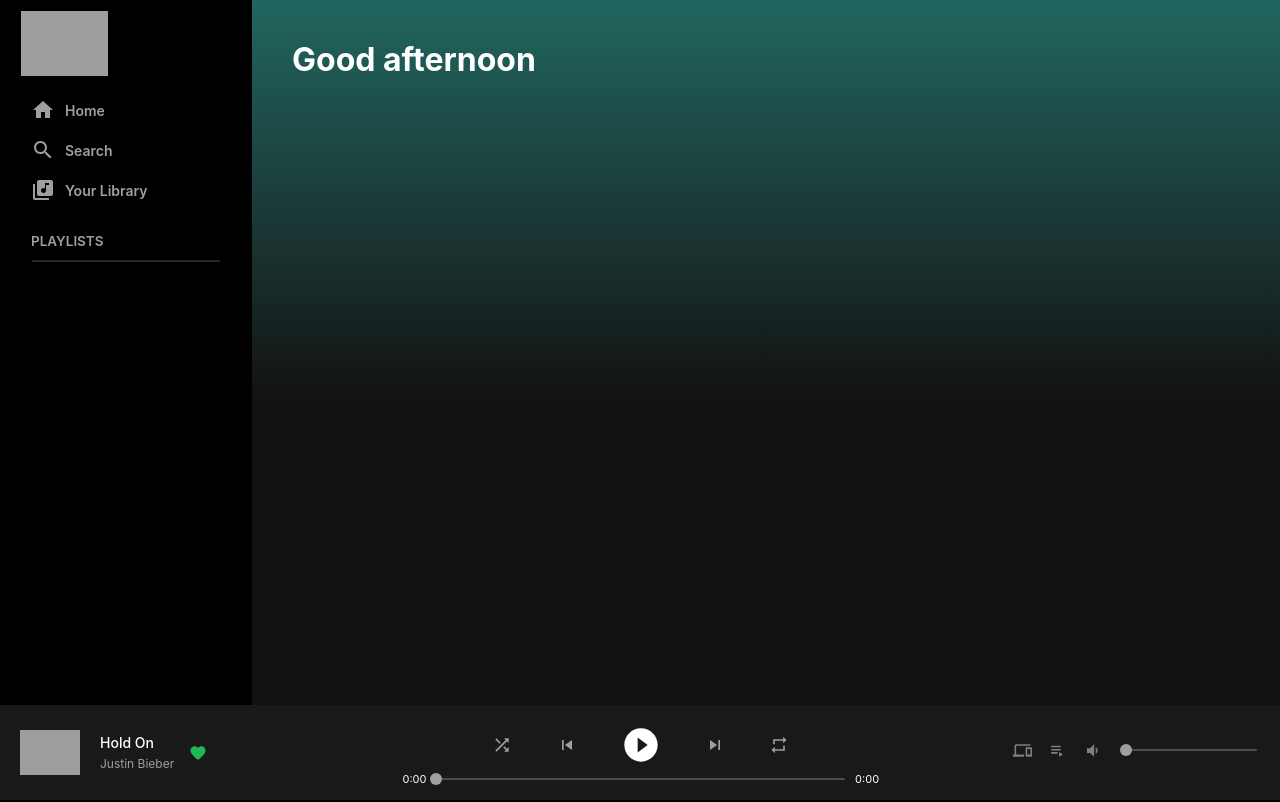
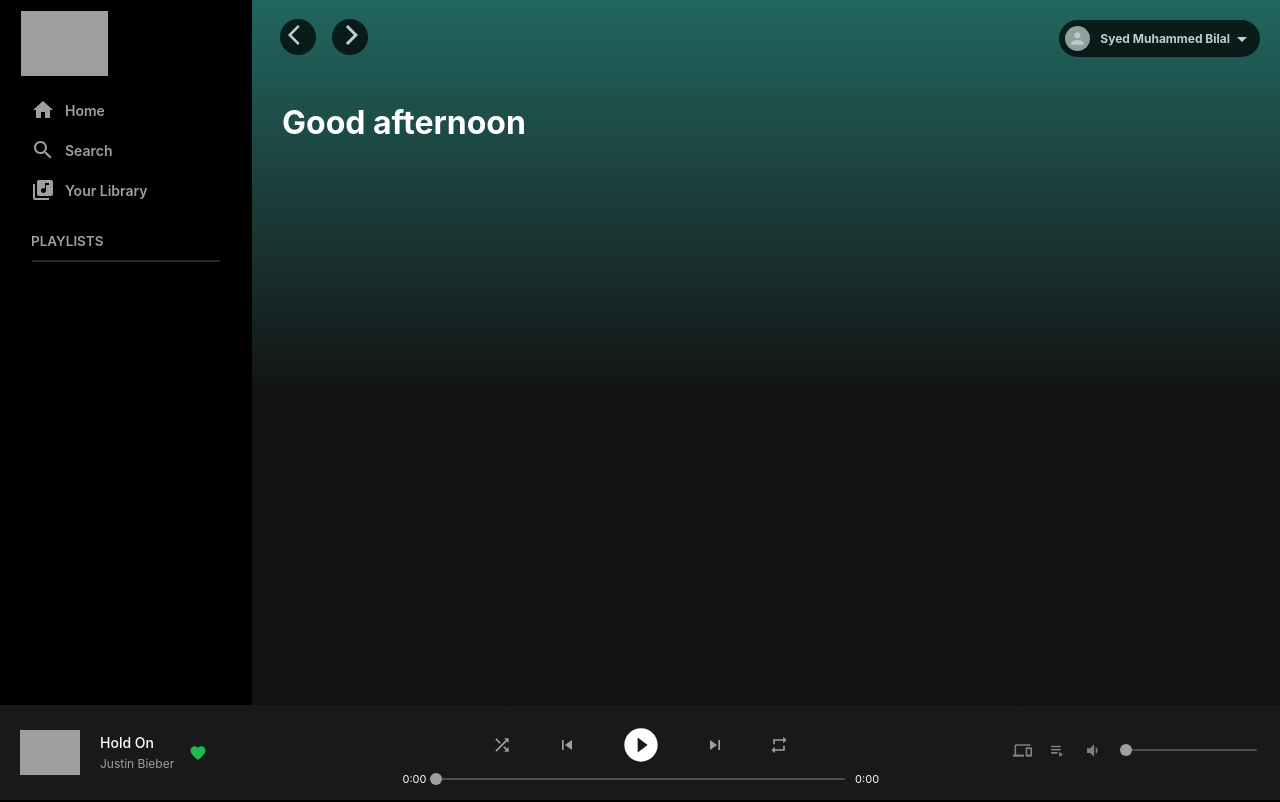
Before and after one commit to SyedMuhammedBilal/Spotify-Clone, a React (Create React App) app: page / in a window 1280 px wide. Built offline with nearby package versions, Linux system fonts and the light colour scheme; grey boxes are pictures that could not be loaded; what spotify-web-api-js would draw is missing.

Commit message:
new functionalities

```diff
--- a/src/components/Index/Player.jsx
+++ b/src/components/Index/Player.jsx
@@ -9,7 +9,7 @@ const Player = ({ spotify }) => {
         <div className="player">
             <div className="player__body">
                 <Sidebar />
-                <Body />
+                <Body spotify={spotify} />
             </div>
             <Footer />
         </div>
--- a/src/components/Index/body/Body.css
+++ b/src/components/Index/body/Body.css
@@ -6,5 +6,5 @@
 }
 
 .body__date {
-    padding: 40px;
+    padding: 30px;
 }
--- a/src/components/Index/body/Body.jsx
+++ b/src/components/Index/body/Body.jsx
@@ -1,7 +1,8 @@
 import React, { useState, useEffect } from 'react'
+import Header from './Header'
 import './Body.css'
 
-const Body = () => {
+const Body = ({ spotify }) => {
     const today = new Date();
     const currentHour = today.getHours();
 
@@ -19,6 +20,7 @@ const Body = () => {
 
     return (
         <div className="body">
+            <Header spotify={spotify} />
             <div className="body__date">
                 <h1>{date}</h1>
             </div>
--- /dev/null
+++ b/src/components/Index/body/Header.css
@@ -0,0 +1,85 @@
+.header {
+    display: flex;
+    justify-content: space-between;
+    /* margin-bottom: 30px; */
+    padding-left: 20px;
+    padding-right: 20px;
+}
+
+.header__left {
+    display: flex;
+    align-items: center;
+}
+
+.header__arrow {
+    padding: 4px;
+    margin: 8px;
+    flex: 0.5;
+    background-color: #000;
+    opacity: 0.7;
+    border-radius: 40px;
+    display: flex;
+    justify-content: center;
+    align-items: center;
+}
+
+.arrow__section {
+    padding-left: 4px;
+}
+
+.header__right {
+    display: flex;
+    align-items: center;
+    flex-direction: column;
+
+}
+
+.header__profileSection > h4 {
+    margin-left: 10px;
+    font-size: 12px;
+}
+
+.header__profileSection {
+    display: flex;
+    align-items: center;
+    padding: 6px;
+    background-color: #000;
+    opacity: 0.7;
+    border-radius: 50px;
+    margin-top: 20px;
+    white-space: nowrap;
+    text-overflow: ellipsis;
+    overflow: hidden !important;
+    margin-bottom: 2vh;
+}
+
+.header__dropdown {
+    background-color: #282828;
+    position: absolute;
+    width: 20%;
+    padding: 10px;
+    margin-top: 65px;
+    margin-right: 6.5%;
+    border-radius: 05px;
+    transition: 200ms color ease-in;
+    border: 1px solid #1f1e1e;
+    z-index: 1;
+}
+
+
+.header__dropdown > h4 {
+    margin-bottom: 10px;
+    margin-top: 10px;
+    font-size: 13px;
+    color: rgb(160, 159, 159);
+    cursor: pointer;
+}
+
+.header__dropdown > h4:hover {
+    color: #fff;
+}
+
+.header__dropdown > hr {
+    border: 1px solid rgb(97, 95, 95);
+    margin: 10px auto;
+}
--- /dev/null
+++ b/src/components/Index/body/Header.jsx
@@ -0,0 +1,74 @@
+import React, { useEffect, useState } from 'react'
+import './Header.css'
+import { Avatar } from "@material-ui/core";
+import SearchIcon from "@material-ui/icons/Search";
+import ArrowForwardIosIcon from '@material-ui/icons/ArrowForwardIos';
+import ArrowBackIosIcon from '@material-ui/icons/ArrowBackIos';
+import { useDataLayerValue } from '../../../store/index'
+import { withStyles } from '@material-ui/core/styles';
+import ArrowDropDownIcon from '@material-ui/icons/ArrowDropDown';
+import ArrowDropUpIcon from '@material-ui/icons/ArrowDropUp';
+import { useHistory, Redirect, withRouter } from "react-router-dom";
+
+const StyledAvatar = withStyles({
+    root: {
+        height: '25px',
+        width: '25px',
+        opacity: 5,
+    }
+})(Avatar);
+
+const Header = () => {
+    const [{ user }, dispatch] = useDataLayerValue();
+    const [dropdown, setDropdown] = useState(false);
+
+    let history = useHistory();
+
+    const showDropdown = () => {
+        return (
+            setDropdown(!dropdown)
+        )
+    };
+
+    const goBack = () => {
+        window.history.back();
+    }
+
+    const loginPage = () => {
+        Redirect("/");
+    }
+
+    return (
+        <div className="header">
+            <div className="header__left">
+                <div className="header__arrow">
+                    <div className="arrow__section">
+                        <ArrowBackIosIcon onClick={goBack} />
+                    </div>
+                </div>
+                <div className="header__arrow">
+                    <div className="arrow__section">
+                        <ArrowForwardIosIcon />
+                    </div>
+                </div>
+            </div>
+            <div className="header__right">
+                <div className="header__profileSection">
+                    <StyledAvatar src={user?.images[0]?.url} alt="profile" />
+                    {/* <h4> {user?.display_name} </h4> */}
+                    <h4> Syed Muhammed Bilal </h4>
+                    {dropdown === false ? <ArrowDropDownIcon onClick={showDropdown} /> : <ArrowDropUpIcon onClick={showDropdown} />}
+                </div>
+                {dropdown && <div className="header__dropdown">
+                    <h4>Account</h4>
+                    <hr />
+                    <h4 onClick={loginPage}>Logout</h4>
+                </div>}
+
+            </div>
+
+        </div>
+    )
+}
+
+export default Header
--- a/src/store/reducer.js
+++ b/src/store/reducer.js
@@ -5,7 +5,7 @@ export const initialState = {
     item: null,
 
     // temporary token, remove it after development
-    token: "BQDRXoy6jf_Tvz8Tehi17a1fV2-3fgEEDvonspkPdUDDI0Vnt2HuqdSSwdzC91q3RsgOdg92KRTpbMUfUzcDD0DtpbDitUzmXYwkZUxaUEn2rt3VV12KKuEgqpUorm-1YRj_bhAIldJvliPb4O_rdEJ7kDsR7C3cJ-EmmR7rbaznkOLq-Hh9"
+    token: "BQA_N3O9p3Gtshe59Im7rev4pamzXrKUWcvlHxcBnLoczSMdQWUpP3krSNHRC6Nq-AobKtuimxPAcK4KtqXaLZqp9DnTxmNI_UPSejBgqjcKgrtiApoSHL6b_taodETcFAfVrrta2c-oLUFPumK3TZNztpHnV1EtCLbB-Rt3BDZdiunLlsdd"
 };
 
 const reducer = (state, action) => {
```
